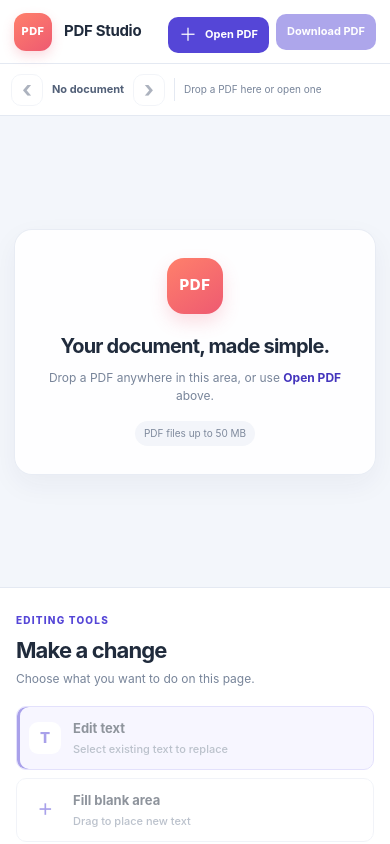
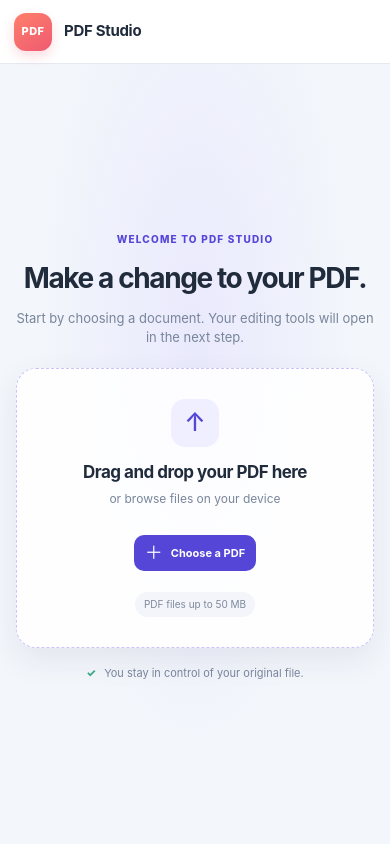
Before and after one commit to sohel1807/pdf-editor-local, a plain HTML site: page static/index.html in a window 390 px wide. Shown: the top 844 px of the page. Drawn offline with Linux system fonts and the light colour scheme; no server answers.

Commit message:
Updated project

```diff
--- a/static/app.js
+++ b/static/app.js
@@ -117,32 +117,33 @@ async function uploadPdf(f){
   const fd=new FormData();fd.append("file",f);
   const r=await api("/api/upload",{method:"POST",body:fd});const d=await r.json();
   docId=d.id;pages=d.pages;page=0;filename=f.name;edits={};undoStack=[];redoStack=[];selectedKey=null;selectedAdditionKey=null;draftChanged=false;addingText=false;activeTool="edit";additionLocation=null;drawingArea=null;updateHistoryButtons();
-  $("filename").textContent=filename;$("download").disabled=false;$("edit-text").disabled=false;$("add-text").disabled=false;$("replacement").disabled=true;
-  await loadPage();toast("PDF opened successfully.");
+  $("upload-screen").hidden=true;$("editor-screen").hidden=false;$("header-open").hidden=false;
+  $("filename").textContent=filename;$("download").hidden=false;$("download").disabled=false;$("edit-text").disabled=false;$("add-text").disabled=false;$("replacement").disabled=true;
+  await loadPage();loadFonts();toast("PDF opened successfully.");
  }catch(err){toast(err.message)}
 }
 $("file").addEventListener("change",async e=>{
  await uploadPdf(e.target.files[0]);
  e.target.value="";
 });
-const canvasWrap=$("canvas-wrap");
+const dropZone=$("drop-zone");
 function carriesFiles(event){return Array.from(event.dataTransfer?.types||[]).includes("Files")}
-canvasWrap.addEventListener("dragenter",event=>{
+dropZone.addEventListener("dragenter",event=>{
  if(!carriesFiles(event))return;
- event.preventDefault();fileDragDepth++;canvasWrap.classList.add("drop-active");
+ event.preventDefault();fileDragDepth++;dropZone.classList.add("drag-active");
 });
-canvasWrap.addEventListener("dragover",event=>{
+dropZone.addEventListener("dragover",event=>{
  if(!carriesFiles(event))return;
  event.preventDefault();event.dataTransfer.dropEffect="copy";
 });
-canvasWrap.addEventListener("dragleave",event=>{
+dropZone.addEventListener("dragleave",event=>{
  if(!carriesFiles(event))return;
  fileDragDepth=Math.max(0,fileDragDepth-1);
- if(!fileDragDepth)canvasWrap.classList.remove("drop-active");
+ if(!fileDragDepth)dropZone.classList.remove("drag-active");
 });
-canvasWrap.addEventListener("drop",async event=>{
+dropZone.addEventListener("drop",async event=>{
  if(!carriesFiles(event))return;
- event.preventDefault();fileDragDepth=0;canvasWrap.classList.remove("drop-active");
+ event.preventDefault();fileDragDepth=0;dropZone.classList.remove("drag-active");
  await uploadPdf(event.dataTransfer.files[0]);
 });
 async function loadPage(){
@@ -421,4 +422,3 @@ $("download").onclick=async()=>{
  }catch(err){toast(err.message)}
 };
 updateHistoryButtons();
-loadFonts();
--- a/static/index.html
+++ b/static/index.html
@@ -14,14 +14,29 @@
     <span class="brand-copy"><strong>PDF Studio</strong><small>Simple, careful document editing</small></span>
   </div>
   <div class="head-actions">
-    <label class="open-btn">
-      <span aria-hidden="true">＋</span> Open PDF
-      <input id="file" type="file" accept="application/pdf,.pdf">
-    </label>
-    <button id="download" class="primary" type="button" disabled>Download PDF</button>
+    <label id="header-open" class="open-btn" for="file" hidden><span aria-hidden="true">＋</span> Open another PDF</label>
+    <button id="download" class="primary" type="button" disabled hidden>Download PDF</button>
   </div>
 </header>
-<main class="app-layout">
+<input id="file" class="file-input" type="file" accept="application/pdf,.pdf" hidden>
+
+<section id="upload-screen" class="upload-screen">
+  <div class="upload-content">
+    <span class="eyebrow">WELCOME TO PDF STUDIO</span>
+    <h1>Make a change to your PDF.</h1>
+    <p class="upload-subtitle">Start by choosing a document. Your editing tools will open in the next step.</p>
+    <div id="drop-zone" class="drop-zone">
+      <div class="drop-icon" aria-hidden="true">↑</div>
+      <h2>Drag and drop your PDF here</h2>
+      <p>or browse files on your device</p>
+      <label class="open-btn browse-button" for="file"><span aria-hidden="true">＋</span> Choose a PDF</label>
+      <span class="file-note">PDF files up to 50 MB</span>
+    </div>
+    <p class="privacy-note"><span aria-hidden="true">✓</span> You stay in control of your original file.</p>
+  </div>
+</section>
+
+<main id="editor-screen" class="app-layout" hidden>
   <aside class="sidebar">
     <div class="sidebar-heading">
       <span class="eyebrow">EDITING TOOLS</span>
@@ -102,14 +117,7 @@
       <span class="toolbar-divider" aria-hidden="true"></span>
       <span id="filename" class="file-name">Drop a PDF here or open one</span>
     </div>
-    <div id="canvas-wrap">
-      <div class="welcome">
-        <div class="welcome-icon" aria-hidden="true">PDF</div>
-        <h2>Your document, made simple.</h2>
-        <p>Drop a PDF anywhere in this area, or use <strong>Open PDF</strong> above.</p>
-        <span class="file-note">PDF files up to 50 MB</span>
-      </div>
-    </div>
+    <div id="canvas-wrap"></div>
   </section>
 </main>
 <div id="toast" role="status" aria-live="polite"></div>
--- a/static/style.css
+++ b/static/style.css
@@ -12,6 +12,7 @@
 }
 
 * { box-sizing: border-box; }
+[hidden] { display: none !important; }
 
 body {
   min-width: 320px;
@@ -47,7 +48,7 @@ button:focus-visible, input:focus-visible, select:focus-visible, textarea:focus-
 .brand-copy { display: grid; line-height: 1.25; }
 .brand-copy strong { font-size: 15px; letter-spacing: -.02em; }
 .brand-copy small { margin-top: 4px; color: var(--muted); font-size: 11px; }
-.pdf-icon, .welcome-icon {
+.pdf-icon {
   display: grid;
   place-items: center;
   color: #fff;
@@ -57,6 +58,43 @@ button:focus-visible, input:focus-visible, select:focus-visible, textarea:focus-
 }
 .pdf-icon { width: 38px; height: 38px; border-radius: 12px; font-size: 11px; box-shadow: 0 5px 12px rgb(238 90 113 / 22%); }
 .head-actions { gap: 10px; }
+.file-input { display: none; }
+
+.upload-screen {
+  min-height: calc(100vh - 72px);
+  display: grid;
+  place-items: center;
+  padding: 48px 24px;
+  background:
+    radial-gradient(ellipse at 50% 35%, rgb(226 223 255 / 55%), transparent 58%),
+    var(--canvas);
+}
+.upload-content { width: min(660px, 100%); text-align: center; }
+.upload-content > .eyebrow { display: inline-block; margin-bottom: 10px; }
+.upload-content h1 { margin: 0; font-size: clamp(28px, 4vw, 40px); letter-spacing: -.05em; }
+.upload-subtitle { max-width: 430px; margin: 10px auto 28px; color: var(--muted); font-size: 13px; }
+.drop-zone {
+  min-height: 310px;
+  display: flex;
+  flex-direction: column;
+  align-items: center;
+  justify-content: center;
+  padding: 36px 24px;
+  border: 1.5px dashed #c9c4fa;
+  border-radius: 20px;
+  background: rgb(255 255 255 / 88%);
+  box-shadow: var(--shadow);
+  transition: background-color .15s ease, border-color .15s ease, transform .15s ease;
+}
+.drop-zone.drag-active { transform: scale(1.01); border-color: var(--accent); background: #f6f5ff; }
+.drop-icon { width: 48px; height: 48px; display: grid; place-items: center; margin-bottom: 13px; border-radius: 14px; background: var(--accent-soft); color: var(--accent); font-size: 25px; font-weight: 500; }
+.drop-zone h2 { margin: 0; font-size: 19px; letter-spacing: -.03em; }
+.drop-zone > p { margin: 5px 0 15px; color: var(--muted); font-size: 12px; }
+.browse-button { cursor: pointer; }
+.drop-zone .file-note { margin-top: 15px; }
+.file-note { display: inline-block; padding: 5px 9px; border-radius: 20px; background: #f3f5fa; color: #7e899c; font-size: 10px; }
+.privacy-note { margin: 17px 0 0; color: var(--muted); font-size: 11px; }
+.privacy-note span { margin-right: 5px; color: #38a886; font-weight: 800; }
 
 button, .open-btn {
   min-height: 40px;
@@ -79,7 +117,6 @@ button:disabled { opacity: .48; cursor: not-allowed; }
 .secondary:not(:disabled):hover { color: var(--ink); background: #edf0f7; }
 .open-btn { white-space: nowrap; }
 .open-btn > span { font-size: 18px; font-weight: 400; line-height: 1; }
-.open-btn input { position: absolute; width: 1px; height: 1px; overflow: hidden; clip: rect(0, 0, 0, 0); white-space: nowrap; clip-path: inset(50%); }
 
 .app-layout {
   height: calc(100vh - 72px);
@@ -203,21 +240,6 @@ textarea { min-height: 76px; resize: vertical; }
   background-image: radial-gradient(#dbe2ef 0.7px, transparent 0.7px);
   background-size: 18px 18px;
 }
-#canvas-wrap.drop-active::after {
-  position: absolute;
-  z-index: 5;
-  inset: 14px;
-  display: grid;
-  place-items: center;
-  border: 2px dashed var(--accent);
-  border-radius: 16px;
-  background: rgb(248 247 255 / 90%);
-  color: var(--accent-dark);
-  content: "Drop your PDF to open it";
-  font-size: 18px;
-  font-weight: 750;
-  pointer-events: none;
-}
 .page-container { position: relative; width: fit-content; max-width: 100%; height: max-content; background: #fff; box-shadow: var(--shadow); }
 .page-image { display: block; max-width: 100%; height: auto; }
 .edit-previews, .text-overlay { position: absolute; inset: 0; pointer-events: none; }
@@ -240,13 +262,6 @@ textarea { min-height: 76px; resize: vertical; }
 .text-overlay.add-mode .text-target, .text-overlay.add-mode .added-text-target { pointer-events: none; }
 .selection-mode { overscroll-behavior: contain; user-select: none; }
 .add-placement-marker { position: absolute; z-index: 3; border: 2px solid var(--accent); background: rgb(85 70 215 / 16%); cursor: text; pointer-events: auto; }
-
-.welcome { max-width: 390px; margin: auto; padding: 38px; border: 1px solid rgb(228 233 242 / 85%); border-radius: 18px; background: rgb(255 255 255 / 90%); box-shadow: 0 10px 28px rgb(34 47 74 / 5%); text-align: center; }
-.welcome-icon { width: 56px; height: 56px; margin: 0 auto 17px; border-radius: 17px; font-size: 15px; box-shadow: 0 8px 18px rgb(238 90 113 / 20%); }
-.welcome h2 { margin: 0 0 8px; color: var(--ink); font-size: 20px; letter-spacing: -.04em; }
-.welcome p { margin: 0; color: var(--muted); font-size: 12px; }
-.welcome p strong { color: var(--accent-dark); }
-.file-note { display: inline-block; margin-top: 16px; padding: 5px 9px; border-radius: 20px; background: #f3f5fa; color: #7e899c; font-size: 10px; }
 
 #toast {
   position: fixed;
@@ -276,6 +291,10 @@ textarea { min-height: 76px; resize: vertical; }
   .brand-copy small { display: none; }
   .head-actions { gap: 7px; }
   button, .open-btn { min-height: 36px; padding: 8px 10px; font-size: 11px; }
+  .upload-screen { min-height: calc(100vh - 64px); padding: 30px 16px; }
+  .upload-subtitle { margin-bottom: 20px; }
+  .drop-zone { min-height: 280px; padding: 28px 16px; }
+  .drop-zone h2 { font-size: 17px; }
   .app-layout { height: auto; min-height: calc(100vh - 64px); display: flex; flex-direction: column; }
   .workspace { min-height: 62vh; order: 0; }
   .sidebar { order: 1; overflow: visible; border-top: 1px solid var(--line); border-right: 0; }
@@ -284,5 +303,4 @@ textarea { min-height: 76px; resize: vertical; }
   .page-navigation > span { min-width: 78px; font-size: 11px; }
   .file-name { font-size: 10px; }
   #canvas-wrap { min-height: 42vh; padding: 14px; }
-  .welcome { padding: 28px 20px; }
 }
```
